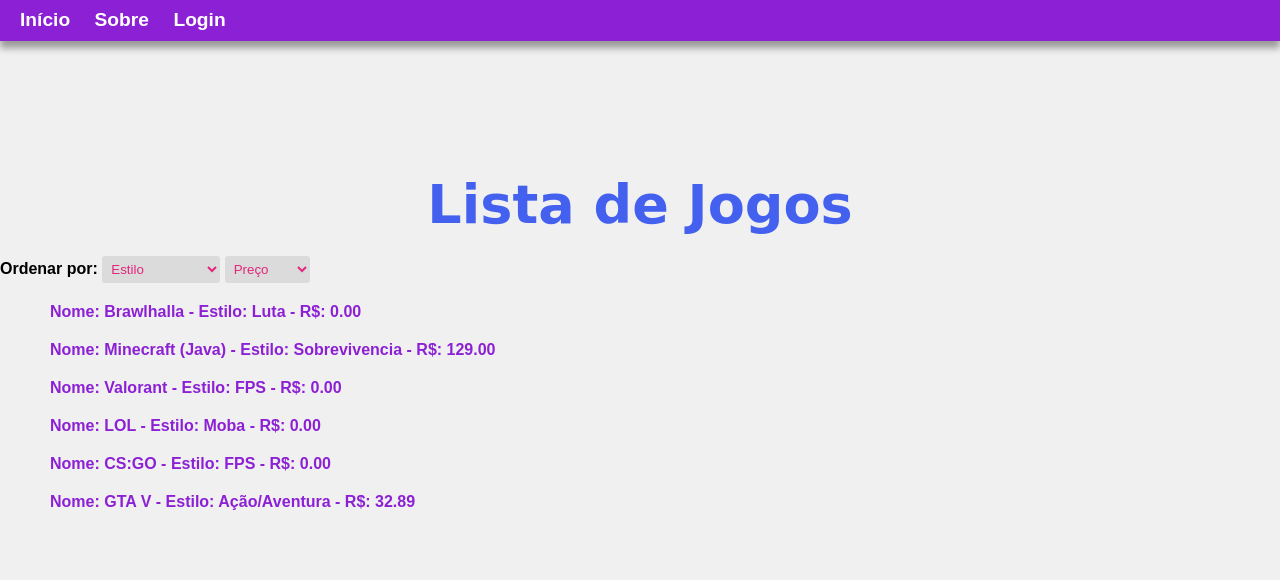
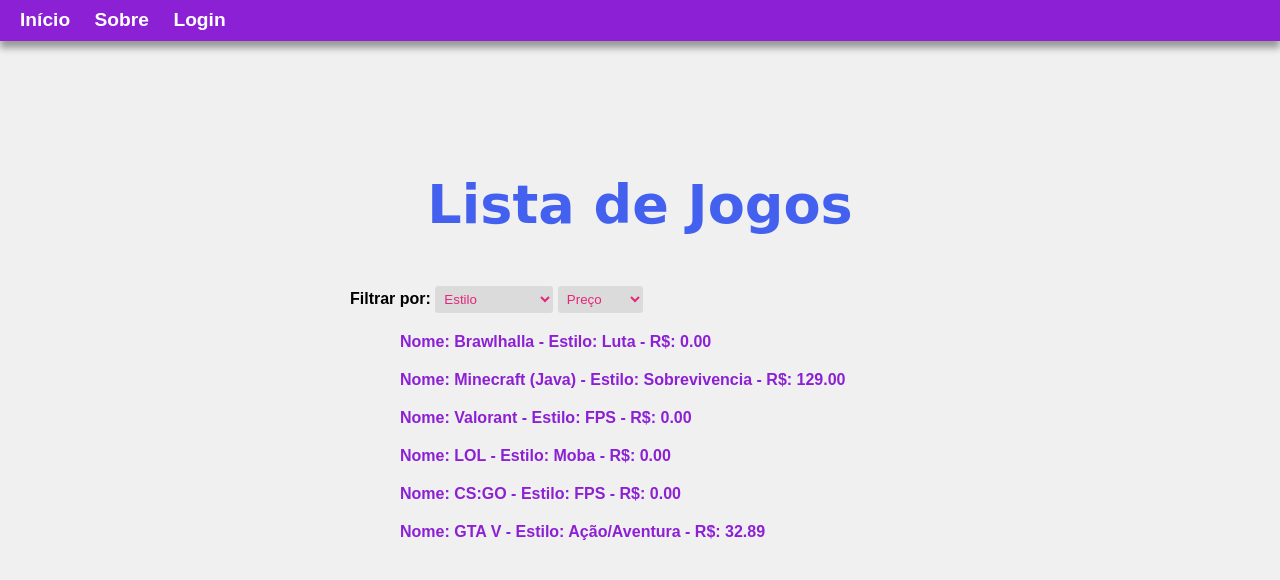
Before and after one commit to Uniao-Caixa-Baixa/ProjetoUCB, a web app: file pages/jogos.html in a window 1280 px wide. Shown: the part 197-777 px from the top of the page. Run offline with its HTML, style and script files only (its server is not run), Linux system fonts and the light colour scheme; some web fonts are replaced.

Commit message:
Ajusta html da página de jogos

```diff
--- a/pages/jogos.html
+++ b/pages/jogos.html
@@ -17,7 +17,9 @@
     </header>
     <object data="./partials/navbar.html"></object>
     <h1>Lista de Jogos</h1>
-    <label for="ordem">Ordenar por:</label>
+    <section>
+        <div id="filtroJogos">
+            <label for="ordem">Filtrar por:</label>
             <select name="estilo" id="estilo">
                 <option value="Estilo">Estilo</option>
                 <option value="Luta">Luta</option>
@@ -26,15 +28,16 @@
                 <option value="Moba">Moba</option>
                 <option value="Ação/Aventura">Ação/Aventura</option>
             </select>
-
             <select name="preco" id="preco">
                 <option value="Preco">Preço</option>
                 <option value="Gratuitos">Gratuitos</option>
                 <option value="Pagos">Pagos</option>
             </select>
+        </div>
+
         <ul id="listaJogos">
-
         </ul>
+    </section>
 
 </body>
 </html>
```
Lines whose indentation alone changed are shown as unchanged.
